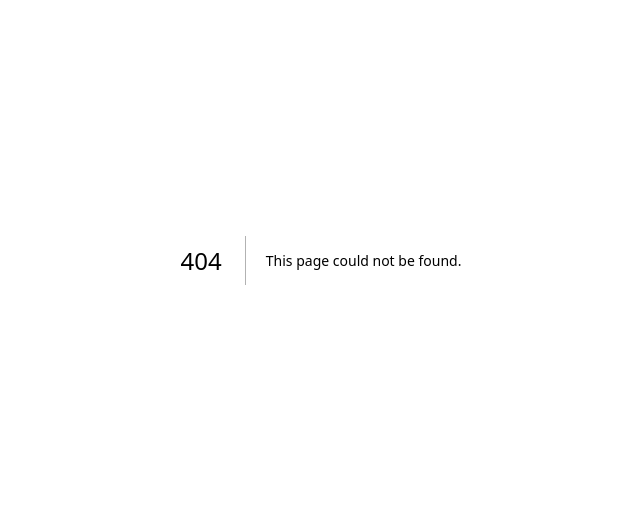
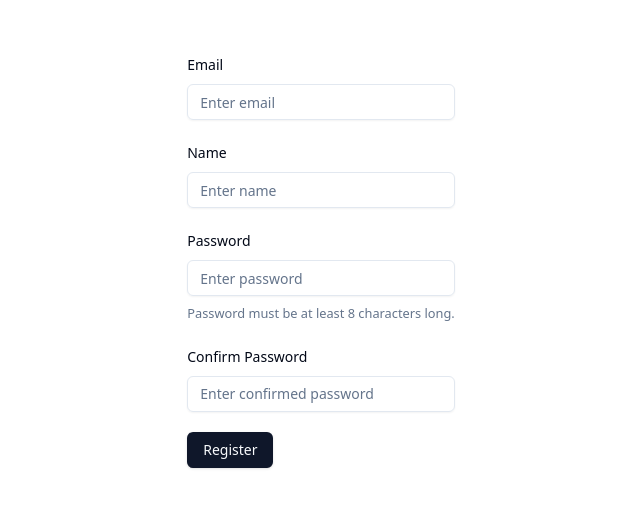
Before and after one commit to HubertKorcala/movie-tracker, a Next.js app: page /register in a window 1280 px wide. Before the commit this address had no page. Shown: the part 140-648 px from the top of the page, without its empty margins (319-959 px from the left). Built offline with nearby package versions, Linux system fonts and the light colour scheme.

Commit message:
feat: add Register page & form

```diff
--- /dev/null
+++ b/app/(auth)/layout.tsx
@@ -0,0 +1,9 @@
+const Layout = ({ children }: { children: React.ReactNode }) => {
+  return (
+    <main className="flex items-center justify-center min-h-screen w-full">
+      {children}
+    </main>
+  );
+};
+
+export default Layout;
--- /dev/null
+++ b/app/(auth)/register/page.tsx
@@ -0,0 +1,7 @@
+import Register from '@/components/forms/Register';
+
+const RegisterPage = () => {
+  return <Register />;
+};
+
+export default RegisterPage;
--- /dev/null
+++ b/components/forms/Register.tsx
@@ -0,0 +1,112 @@
+'use client';
+
+import { RegisterSchema } from '@/lib/validations';
+import { zodResolver } from '@hookform/resolvers/zod';
+import { useForm } from 'react-hook-form';
+import { z } from 'zod';
+import { Button } from '@/components/ui/button';
+import {
+  Form,
+  FormControl,
+  FormDescription,
+  FormField,
+  FormItem,
+  FormLabel,
+  FormMessage,
+} from '@/components/ui/form';
+import { Input } from '../ui/input';
+
+const Register = () => {
+  const form = useForm<z.infer<typeof RegisterSchema>>({
+    resolver: zodResolver(RegisterSchema),
+    defaultValues: {
+      email: '',
+      name: '',
+      password: '',
+      confirm: '',
+    },
+  });
+
+  async function onSubmit(values: z.infer<typeof RegisterSchema>) {
+    const { email, name, password } = values;
+
+    const response = await fetch('/api/auth/register', {
+      method: 'POST',
+      body: JSON.stringify({ email, name, password }),
+    });
+    console.log({ response });
+  }
+
+  return (
+    <Form {...form}>
+      <form onSubmit={form.handleSubmit(onSubmit)} className="space-y-5">
+        <FormField
+          control={form.control}
+          name="email"
+          render={({ field }) => (
+            <FormItem>
+              <FormLabel>Email</FormLabel>
+              <FormControl>
+                <Input placeholder="Enter email" {...field} />
+              </FormControl>
+              <FormMessage />
+            </FormItem>
+          )}
+        />
+        <FormField
+          control={form.control}
+          name="name"
+          render={({ field }) => (
+            <FormItem>
+              <FormLabel>Name</FormLabel>
+              <FormControl>
+                <Input placeholder="Enter name" {...field} />
+              </FormControl>
+              <FormMessage />
+            </FormItem>
+          )}
+        />
+        <FormField
+          control={form.control}
+          name="password"
+          render={({ field }) => (
+            <FormItem>
+              <FormLabel>Password</FormLabel>
+              <FormControl>
+                <Input
+                  type="password"
+                  placeholder="Enter password"
+                  {...field}
+                />
+              </FormControl>
+              <FormDescription>
+                Password must be at least 8 characters long.
+              </FormDescription>
+              <FormMessage />
+            </FormItem>
+          )}
+        />
+        <FormField
+          control={form.control}
+          name="confirm"
+          render={({ field }) => (
+            <FormItem>
+              <FormLabel>Confirm Password</FormLabel>
+              <FormControl>
+                <Input
+                  type="password"
+                  placeholder="Enter confirmed password"
+                  {...field}
+                />
+              </FormControl>
+              <FormMessage />
+            </FormItem>
+          )}
+        />
+        <Button type="submit">Register</Button>
+      </form>
+    </Form>
+  );
+};
+
+export default Register;
--- /dev/null
+++ b/components/ui/input.tsx
@@ -0,0 +1,25 @@
+import * as React from "react"
+
+import { cn } from "@/lib/utils"
+
+export interface InputProps
+  extends React.InputHTMLAttributes<HTMLInputElement> {}
+
+const Input = React.forwardRef<HTMLInputElement, InputProps>(
+  ({ className, type, ...props }, ref) => {
+    return (
+      <input
+        type={type}
+        className={cn(
+          "flex h-9 w-full rounded-md border border-input bg-transparent px-3 py-1 text-sm shadow-sm transition-colors file:border-0 file:bg-transparent file:text-sm file:font-medium placeholder:text-muted-foreground focus-visible:outline-none focus-visible:ring-1 focus-visible:ring-ring disabled:cursor-not-allowed disabled:opacity-50",
+          className
+        )}
+        ref={ref}
+        {...props}
+      />
+    )
+  }
+)
+Input.displayName = "Input"
+
+export { Input }
--- /dev/null
+++ b/lib/validations.ts
@@ -0,0 +1,24 @@
+import * as z from 'zod';
+
+export const RegisterSchema = z
+  .object({
+    email: z.string().email().max(60, 'Email must be less than 60 characters'),
+    name: z
+      .string()
+      .min(3, 'Name must be at least 3 characters')
+      .max(60, 'Name must be less than 60 characters')
+      .regex(/^[a-zA-Z\s]*$/, 'Name cannot have numbers or special characters'),
+    password: z
+      .string()
+      .trim()
+      .min(8, 'Password must be at least 8 characters')
+      .regex(
+        /^(?=.*[A-Z])(?=.*\d).*$/,
+        'Password must contain at least one uppercase letter and one number'
+      ),
+    confirm: z.string().trim().min(8, 'Password must be at least 8 characters'),
+  })
+  .refine((data) => data.password === data.confirm, {
+    message: "Passwords don't match",
+    path: ['confirm'],
+  });
```
